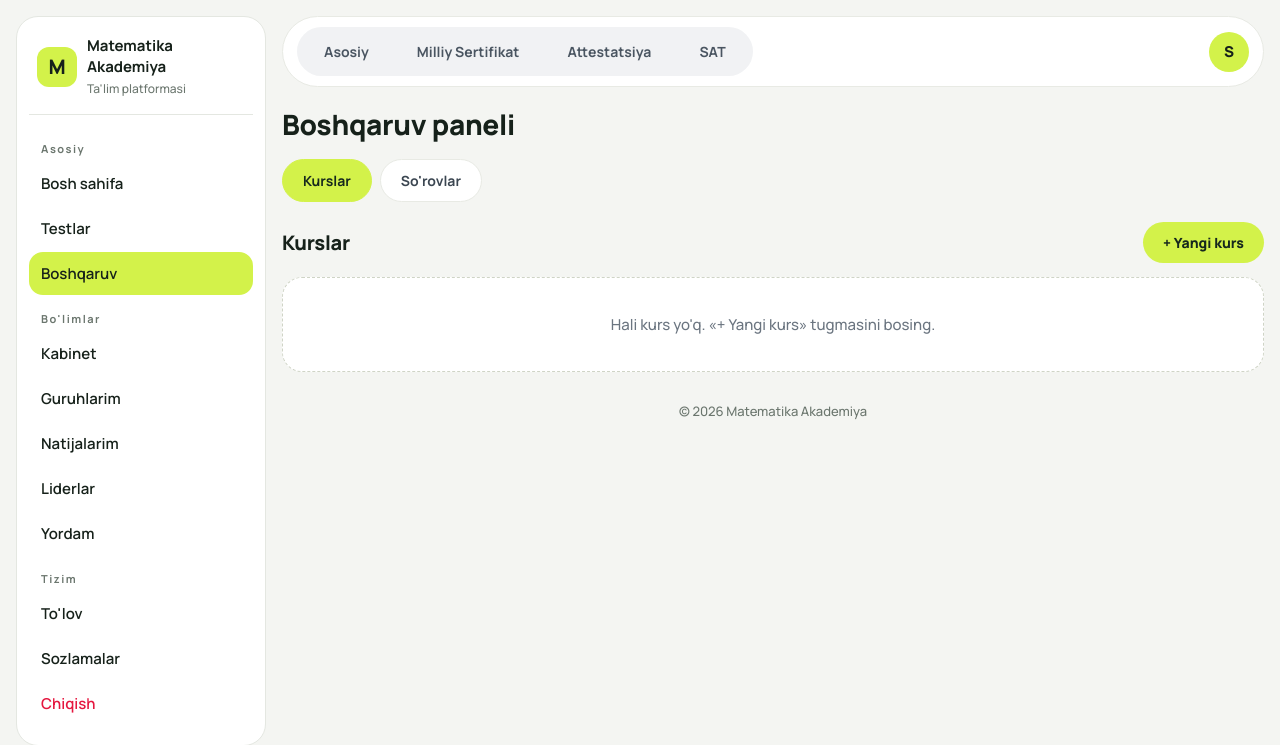
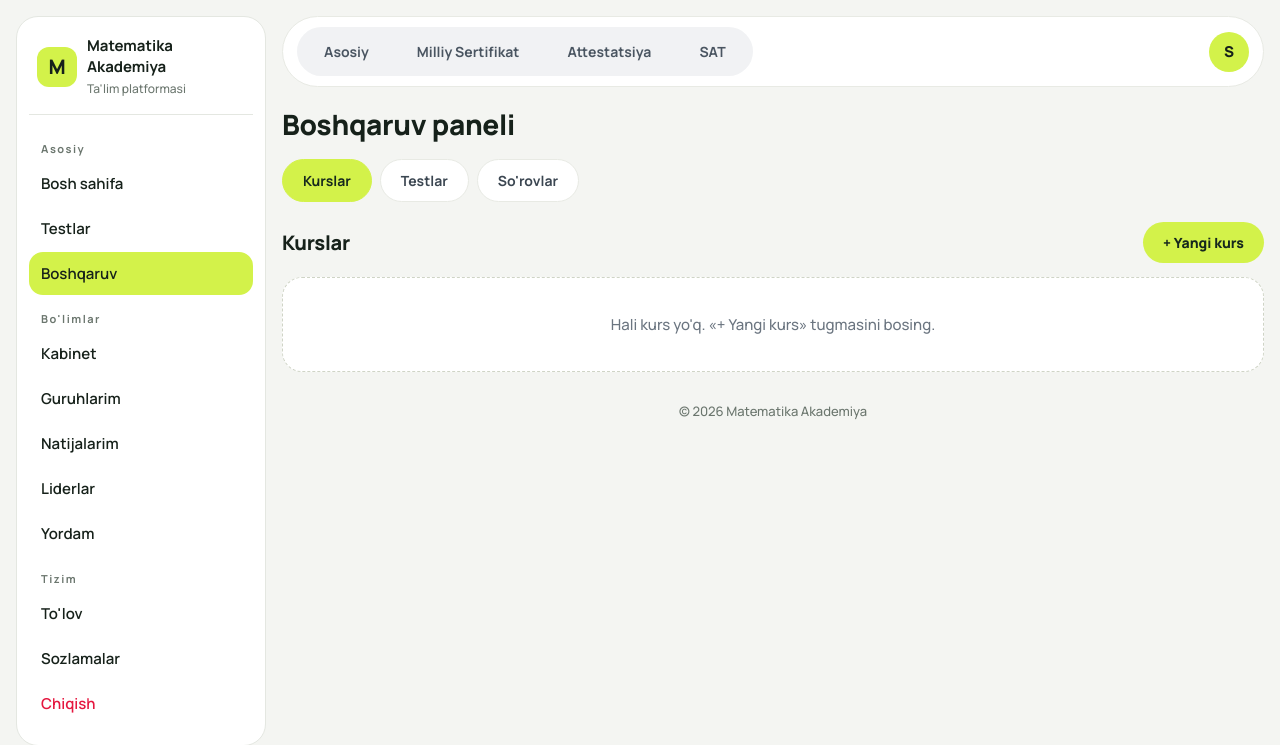
Before and after one commit to rahimjonovabdullo/matematika-akademiya, a Django app: page /boshqaruv/ in a window 1280 px wide. Shown: the top 745 px of the page. Run offline with Django 5.2, Linux system fonts and the light colour scheme; the visitor is signed in with stand-in values (Sample User, id 1); data that the repository does not hold is empty.

Commit message:
Add tests tab to navigation menu

```diff
--- a/academy/templates/academy/manage/_nav.html
+++ b/academy/templates/academy/manage/_nav.html
@@ -1,4 +1,5 @@
 <div class="mg-nav">
   <a class="mg-tab {% if section == 'courses' %}on{% endif %}" href="{% url 'manage_courses' %}">Kurslar</a>
+  <a class="mg-tab {% if section == 'tests' %}on{% endif %}" href="{% url 'manage_tests' %}">Testlar</a>
   <a class="mg-tab {% if section == 'requests' %}on{% endif %}" href="{% url 'manage_requests' %}">So'rovlar{% if pending_count %}<span class="mg-badge">{{ pending_count }}</span>{% endif %}</a>
 </div>
```
